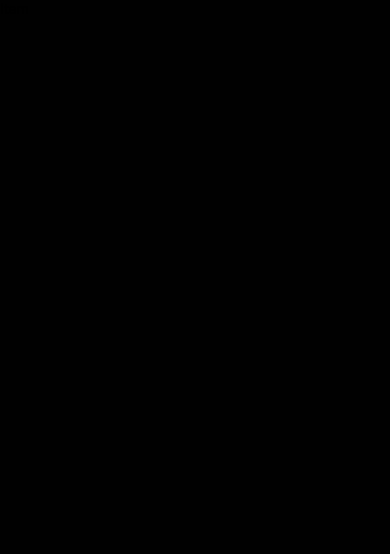
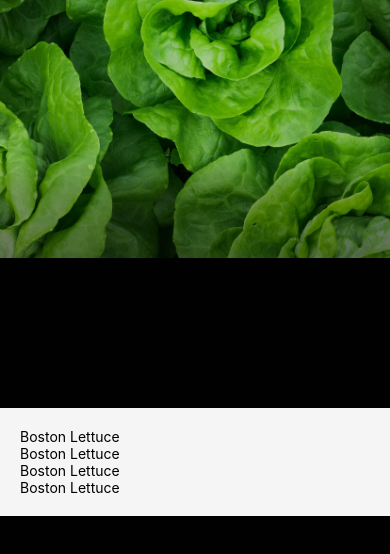
Before and after one commit to mazhars-git/native-assignment-00, a React Native app: screen /Item in a window 390 px wide. Shown: the top 554 px of the page. Built offline with nearby package versions, Linux system fonts and the light colour scheme.

Commit message:
item screen

```diff
--- a/src/components/screens/item.js
+++ b/src/components/screens/item.js
@@ -1,10 +1,31 @@
-import { View, Text } from 'react-native'
+import { View, Text, ImageBackground, StyleSheet } from 'react-native'
 import React from 'react'
+import { colors } from './../theme/colors';
 
 export default function Item() {
   return (
-    <View>
-      <Text>Item</Text>
+    <View style= {styles.container}>
+        <ImageBackground source={require("../../../image/bgpic.png")}
+            style={{height: '100%', width: '100%', marginBottom: 150}}
+            resizeMode="cover"
+        />
+        <View style={styles.itemContentBox}>
+            <Text style={styles.title}>Boston Lettuce</Text>
+            <Text style={styles.title}>Boston Lettuce</Text>
+            <Text style={styles.title}>Boston Lettuce</Text>
+            <Text style={styles.title}>Boston Lettuce</Text>
+        </View>
     </View>
   )
 }
+
+const styles = StyleSheet.create({
+    container: {},
+    itemContentBox: {
+        backgroundColor: colors.bg,
+        padding: 20,
+
+    },
+    title: {},
+    container: {},
+})
```
